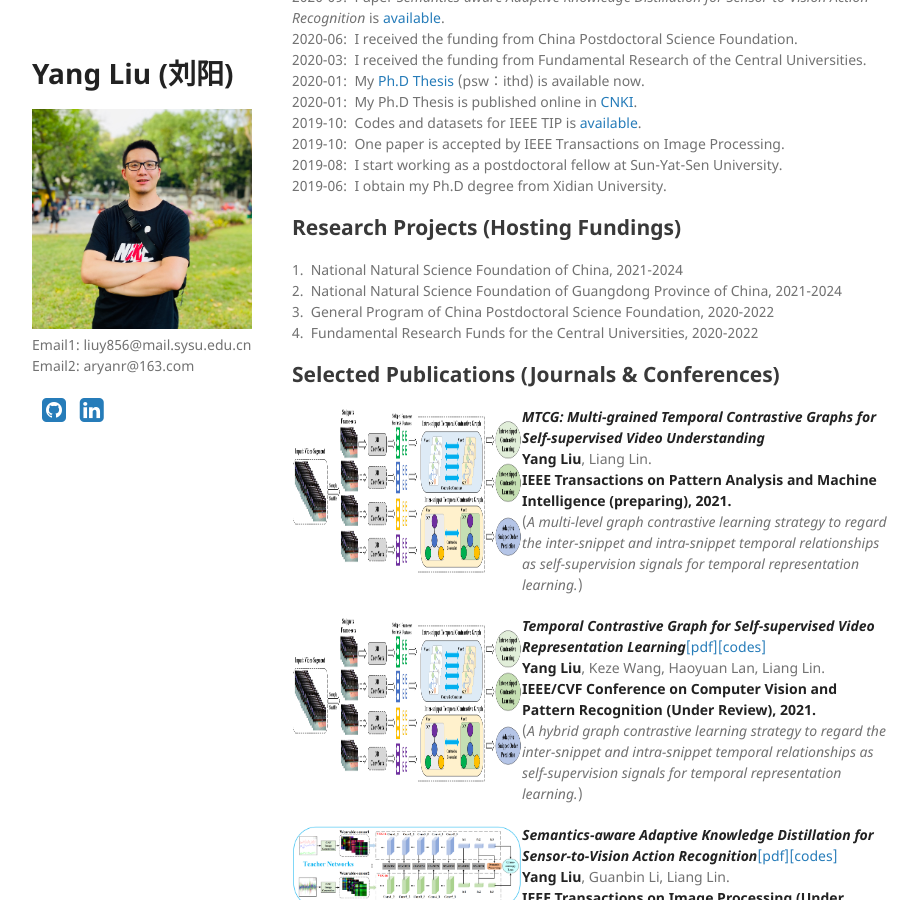
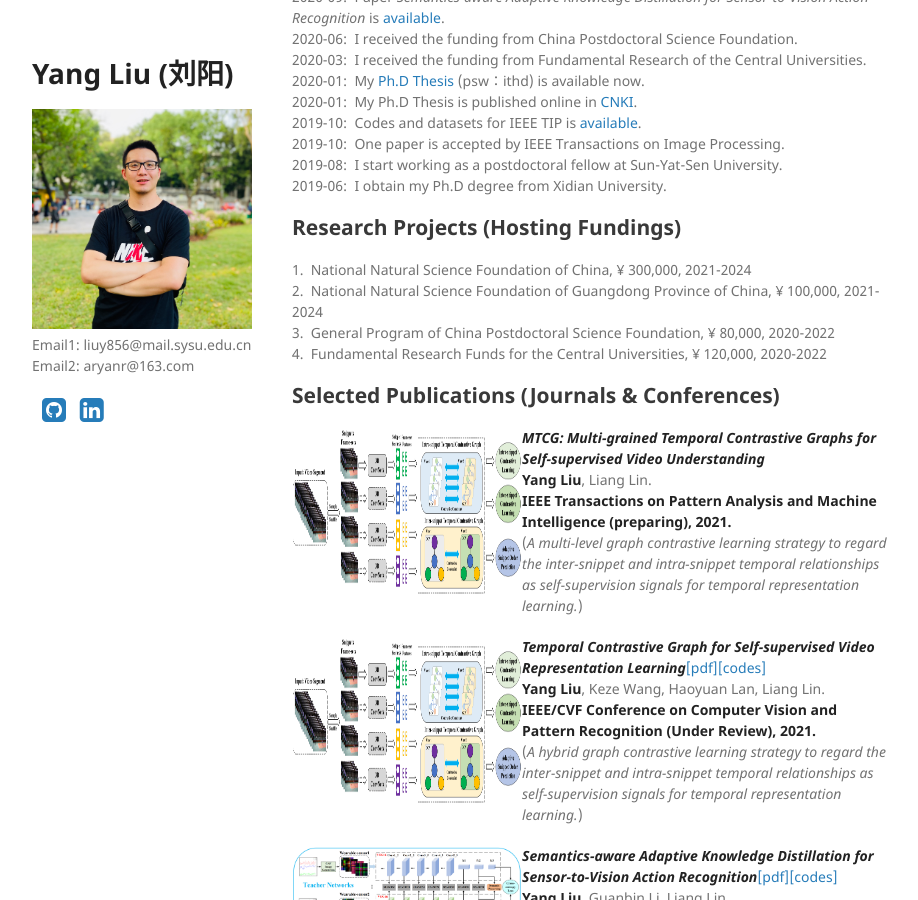
Before and after one commit to YangLiu9208/home, a Jekyll site: the page built from index.md, in a window 1280 px wide and 900 px high, scrolled down 682 px. Shown: the whole window, without its empty margins (178-1096 px from the left). Built offline with Jekyll 4.4.1, drawn with Linux system fonts in a browser that asks for light colours; a style sheet for code colours, icons or effects is not loaded; some of the changed text lies outside the part shown.

Commit message:
Update index.md

```diff
--- a/index.md
+++ b/index.md
@@ -26,10 +26,10 @@ Deep Learning, Transfer Learning, Self-supervised Learning, Reinforcement Learni
 2019-06:&nbsp; I obtain my Ph.D degree from Xidian University.
 
 ## Research Projects (Hosting Fundings)
-1.&nbsp; National Natural Science Foundation of China, 2021-2024
-2.&nbsp; National Natural Science Foundation of Guangdong Province of China, 2021-2024
-3.&nbsp; General Program of China Postdoctoral Science Foundation, 2020-2022
-4.&nbsp; Fundamental Research Funds for the Central Universities, 2020-2022
+1.&nbsp; National Natural Science Foundation of China, &yen; 300,000, 2021-2024
+2.&nbsp; National Natural Science Foundation of Guangdong Province of China, &yen; 100,000, 2021-2024
+3.&nbsp; General Program of China Postdoctoral Science Foundation, &yen; 80,000, 2020-2022
+4.&nbsp; Fundamental Research Funds for the Central Universities, &yen; 120,000, 2020-2022
 
 ## Selected Publications (Journals & Conferences)
 
@@ -170,9 +170,9 @@ NSFC (National Natural Science Foundation of China)
 2012 Second Prize in National Mathematical Modeling Contest
 
 ## Skills
-Program Language: Python, C++/C, C#, Matlab, PhP
-Deep Learning Architecture: Pytorch, Caffe, MatConvnet
-English Level: CET-6 597
+Program Language: Python, C++/C, Matlab, C#, PhP
+Deep Learning Architecture: Pytorch, Caffe, MatConvNet
+English Level: CET-6 597
 
 <div align="center">
 <a href="https://clustrmaps.com/site/1afab"  title="Visit tracker"><img src="//www.clustrmaps.com/map_v2.png?d=4gcumkWOGcGMkP7mPeNRWlKjBOWOoFnp4f3NrPlhG8U&cl=ffffff" /></a>
```
